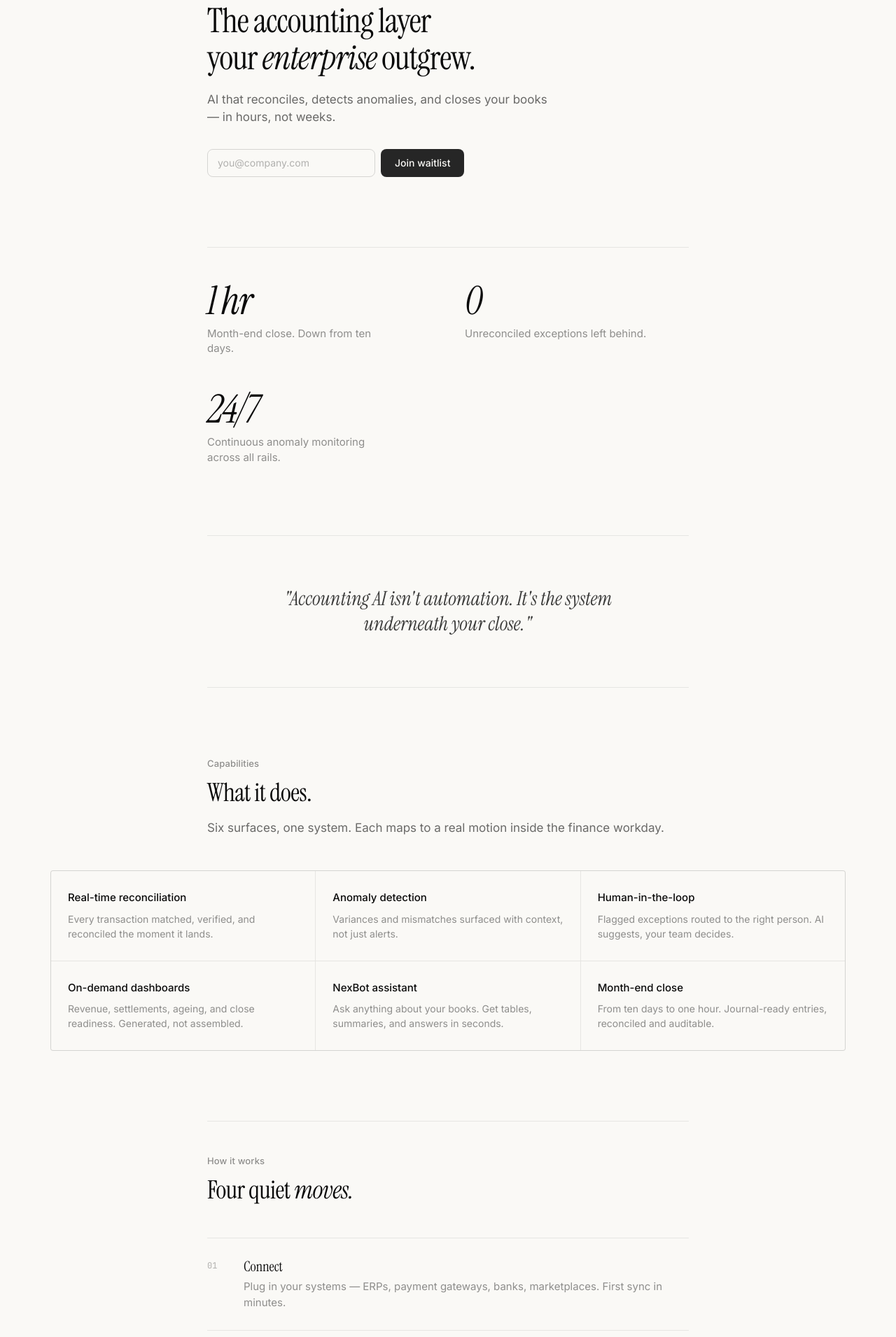
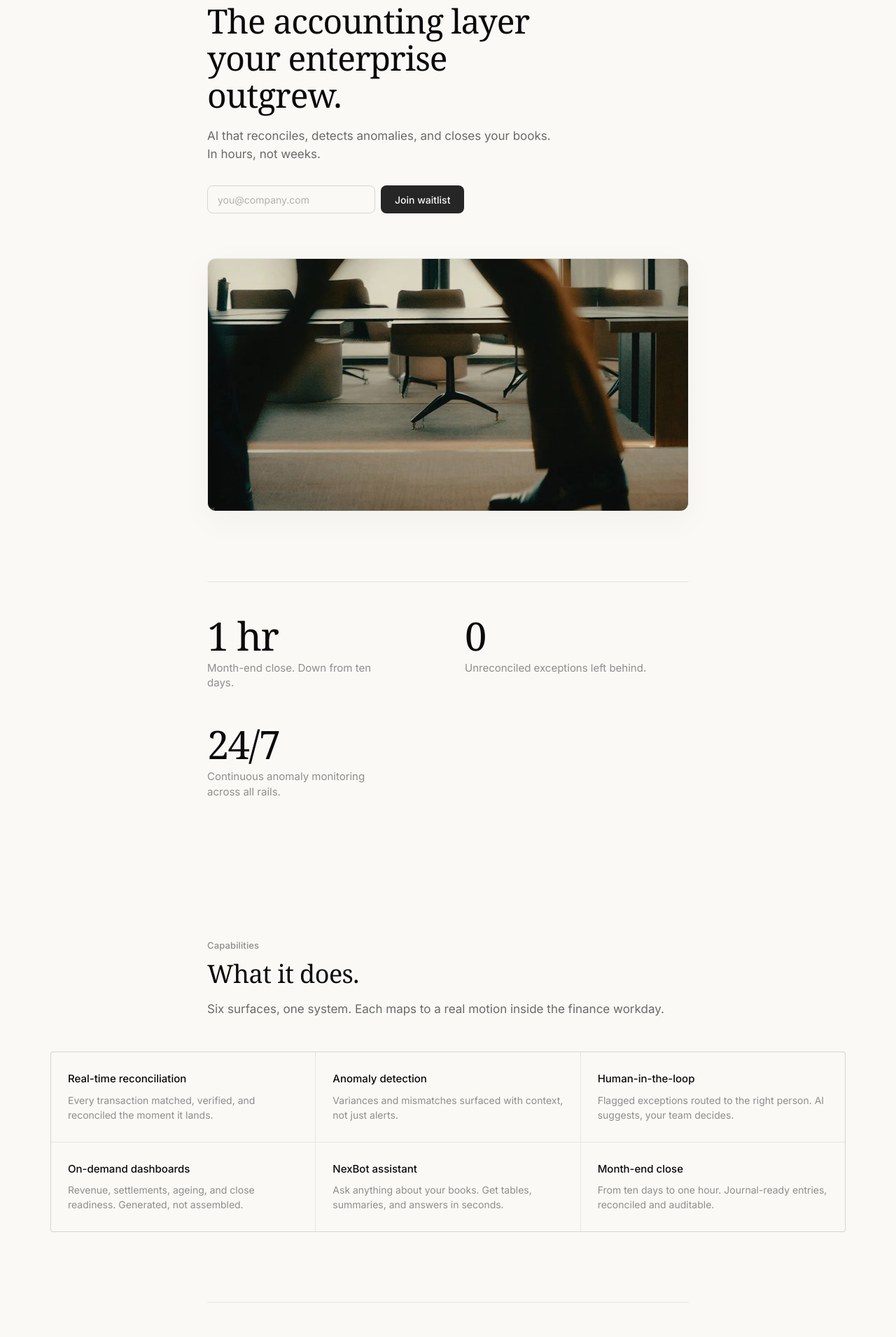
Before and after one commit to nexbit-ai/phoenix, a React (Vite) app: page / in a window 1280 px wide. Shown: the part 160-2071 px from the top of the page at 70% size. Built offline with nearby package versions, Linux system fonts and the light colour scheme.

Commit message:
fix: landing redesign

```diff
--- a/index.html
+++ b/index.html
@@ -9,7 +9,7 @@
     <title>Nexbit · AI Accounting</title>
     <link rel="preconnect" href="https://fonts.googleapis.com" />
     <link rel="preconnect" href="https://fonts.gstatic.com" crossorigin />
-    <link rel="stylesheet" href="https://fonts.googleapis.com/css2?family=Instrument+Serif:ital@0;1&family=Inter:wght@400;500&family=JetBrains+Mono:wght@400&display=swap" />
+    <link rel="stylesheet" href="https://fonts.googleapis.com/css2?family=Inter:wght@400;500&family=JetBrains+Mono:wght@400&display=swap" />
   </head>
   <body>
     <div id="root"></div>
--- a/src/pages/landing/Landing.tsx
+++ b/src/pages/landing/Landing.tsx
@@ -1,5 +1,6 @@
 import React, { useEffect, useRef, useState } from 'react';
 import logoFresh from '../../assets/logo_fresh.jpg';
+import heroLandingImg from '../../assets/hero-landing.jpg';
 import { isValidEmail, submitNexbitAccountingAiEmail } from '../../utils/sheetdb';
 import { useReveal } from '../../utils/useReveal';
 import './landing.css';
@@ -44,7 +45,7 @@ const STEPS: Step[] = [
   {
     num: '01',
     title: 'Connect',
-    body: 'Plug in your systems — ERPs, payment gateways, banks, marketplaces. First sync in minutes.',
+    body: 'Plug in your systems. ERPs, payment gateways, banks, marketplaces. First sync in minutes.',
   },
   {
     num: '02',
@@ -59,7 +60,7 @@ const STEPS: Step[] = [
   {
     num: '04',
     title: 'Close',
-    body: 'Journal entries, reports, and the month-end close — done in an hour, not a fortnight.',
+    body: 'Journal entries, reports, and the month-end close. Done in an hour, not a fortnight.',
   },
 ];
 
@@ -71,7 +72,7 @@ const FAQS: Faq[] = [
       <p>
         Finance teams, controllers, and accounting operators inside high-volume
         enterprises. If your month-end close involves multiple payment rails,
-        hundreds of reconciliation items, and too many spreadsheets — this is for you.
+        hundreds of reconciliation items, and too many spreadsheets, this is for you.
       </p>
     ),
   },
@@ -80,7 +81,7 @@ const FAQS: Faq[] = [
     a: (
       <>
         <p>
-          AI sits inside specific workflows — reconciliation matching, anomaly
+          AI sits inside specific workflows: reconciliation matching, anomaly
           detection, variance explanation, and the NexBot assistant. It never books
           an entry your team hasn't reviewed.
         </p>
@@ -96,7 +97,7 @@ const FAQS: Faq[] = [
     a: (
       <p>
         Most teams complete their first reconciliation pass within the first week
-        of onboarding. Connections are API-native or file-upload based — no
+        of onboarding. Connections are API-native or file-upload based. No
         migration project.
       </p>
     ),
@@ -206,7 +207,7 @@ const Waitlist: React.FC<{ center?: boolean }> = ({ center }) => {
         </button>
       </form>
       {error && <span className="nx-waitlist__error">Enter a valid email</span>}
-      {submitted && <p className="nx-waitlist__confirm">Thanks — we'll be in touch.</p>}
+      {submitted && <p className="nx-waitlist__confirm">Thanks, we'll be in touch.</p>}
     </div>
   );
 };
@@ -249,13 +250,16 @@ const Landing: React.FC = () => {
           <div className="nx-shell--narrow">
             <div className="nx-reveal">
               <h1 className="nx-hero__headline">
-                The accounting layer your <em>enterprise</em> outgrew.
+                The accounting layer your enterprise outgrew.
               </h1>
               <p className="nx-hero__lede">
-                AI that reconciles, detects anomalies, and closes your books — in hours, not weeks.
+                AI that reconciles, detects anomalies, and closes your books. In hours, not weeks.
               </p>
               <div className="nx-hero__cta">
                 <Waitlist />
+              </div>
+              <div className="nx-hero__image-wrapper" style={{ marginTop: '64px', borderRadius: '12px', overflow: 'hidden', border: '1px solid var(--ink-08)', boxShadow: '0 12px 48px var(--ink-04)' }}>
+                <img src={heroLandingImg} alt="Nexbit Dashboard" style={{ width: '100%', height: 'auto', display: 'block' }} />
               </div>
             </div>
           </div>
@@ -267,19 +271,19 @@ const Landing: React.FC = () => {
             <hr className="nx-divider" style={{ marginBottom: 48 }} />
             <div className="nx-stats-row">
               <div className="nx-stat">
-                <div className="nx-stat__value"><em>1 hr</em></div>
+                <div className="nx-stat__value">1 hr</div>
                 <div className="nx-stat__label">
                   Month-end close. Down from ten days.
                 </div>
               </div>
               <div className="nx-stat">
-                <div className="nx-stat__value"><em>0</em></div>
+                <div className="nx-stat__value">0</div>
                 <div className="nx-stat__label">
                   Unreconciled exceptions left behind.
                 </div>
               </div>
               <div className="nx-stat">
-                <div className="nx-stat__value"><em>24/7</em></div>
+                <div className="nx-stat__value">24/7</div>
                 <div className="nx-stat__label">
                   Continuous anomaly monitoring across all rails.
                 </div>
@@ -289,7 +293,7 @@ const Landing: React.FC = () => {
         </section>
 
         {/* ─── Manifesto ─── */}
-        <section>
+        {/* <section>
           <hr className="nx-divider" style={{ width: 'min(100% - 2rem, 688px)', margin: '0 auto' }} />
           <div className="nx-manifesto nx-reveal">
             <p className="nx-manifesto__quote">
@@ -297,7 +301,7 @@ const Landing: React.FC = () => {
             </p>
           </div>
           <hr className="nx-divider" style={{ width: 'min(100% - 2rem, 688px)', margin: '0 auto' }} />
-        </section>
+        </section> */}
 
         {/* ─── Capabilities ─── */}
         <section id="capabilities" className="nx-section">
@@ -328,7 +332,7 @@ const Landing: React.FC = () => {
             <hr className="nx-divider nx-reveal" style={{ marginBottom: 48 }} />
             <div className="nx-eyebrow nx-reveal">How it works</div>
             <h2 className="nx-headline nx-reveal" style={{ marginTop: 12 }}>
-              Four quiet <em>moves.</em>
+              Four quiet moves.
             </h2>
             <div className="nx-steps nx-reveal">
               {STEPS.map((s) => (
@@ -350,10 +354,10 @@ const Landing: React.FC = () => {
             <hr className="nx-divider nx-reveal" style={{ marginBottom: 48 }} />
             <div className="nx-eyebrow nx-reveal">NexBot</div>
             <h2 className="nx-headline nx-reveal" style={{ marginTop: 12 }}>
-              Ask your books <em>anything.</em>
+              Ask your books anything.
             </h2>
             <p className="nx-body nx-reveal" style={{ marginTop: 16 }}>
-              NexBot understands your data. Ask a question, get a table, a summary, or an answer — grounded in your actual numbers.
+              NexBot understands your data. Ask a question, get a table, a summary, or an answer. Grounded in your actual numbers.
             </p>
 
             <div className="nx-bot-preview nx-reveal" style={{ marginTop: 40 }}>
@@ -421,7 +425,7 @@ const Landing: React.FC = () => {
             <hr className="nx-divider nx-reveal" style={{ marginBottom: 48 }} />
             <div className="nx-eyebrow nx-reveal">Frequently asked</div>
             <h2 className="nx-headline nx-reveal" style={{ marginTop: 12 }}>
-              The honest <em>answers.</em>
+              The honest answers.
             </h2>
             <div className="nx-faq nx-reveal" style={{ marginTop: 40 }}>
               {FAQS.map((f, i) => (
--- a/src/pages/landing/landing.css
+++ b/src/pages/landing/landing.css
@@ -15,7 +15,7 @@
   --ink-08: rgba(10, 10, 10, 0.08);
   --ink-04: rgba(10, 10, 10, 0.04);
 
-  --serif: 'Instrument Serif', Georgia, serif;
+  --serif: Georgia, 'Times New Roman', serif;
   --sans: 'Inter', system-ui, -apple-system, sans-serif;
   --mono: 'JetBrains Mono', 'SF Mono', monospace;
 
@@ -173,9 +173,7 @@ button { font: inherit; cursor: pointer; border: none; background: none; }
   color: var(--ink);
   max-width: 18ch;
 }
-.nx-hero__headline em {
-  font-style: italic;
-}
+
 
 .nx-hero__lede {
   margin-top: 20px;
@@ -229,7 +227,7 @@ button { font: inherit; cursor: pointer; border: none; background: none; }
   letter-spacing: -0.015em;
   color: var(--ink);
 }
-.nx-headline em { font-style: italic; }
+
 
 /* --- Body text --- */
 .nx-body {
@@ -253,7 +251,7 @@ button { font: inherit; cursor: pointer; border: none; background: none; }
   letter-spacing: -0.03em;
   color: var(--ink);
 }
-.nx-stat__value em { font-style: italic; }
+
 .nx-stat__label {
   font-size: 15px;
   line-height: 1.45;
@@ -350,7 +348,6 @@ button { font: inherit; cursor: pointer; border: none; background: none; }
 }
 .nx-manifesto__quote {
   font-family: var(--serif);
-  font-style: italic;
   font-size: clamp(1.25rem, 3.5vw, 1.75rem);
   line-height: 1.3;
   color: var(--ink-80);
@@ -578,7 +575,6 @@ button { font: inherit; cursor: pointer; border: none; background: none; }
 }
 .nx-cta-band__headline {
   font-family: var(--serif);
-  font-style: italic;
   font-weight: 400;
   font-size: clamp(1.5rem, 4vw, 2.25rem);
   line-height: 1.15;
```
Also changed, not shown: src/assets/hero-landing.jpg (added).
